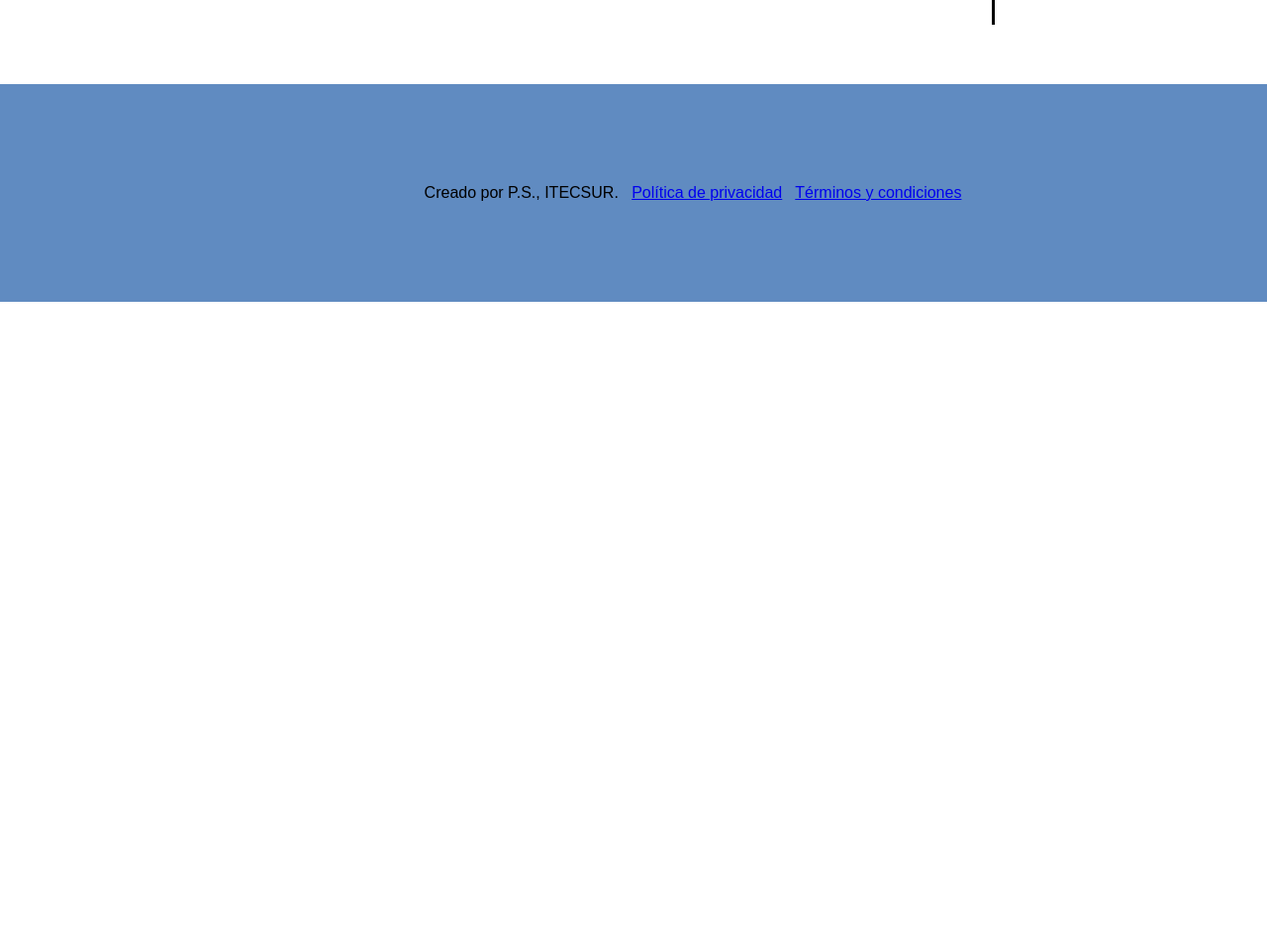
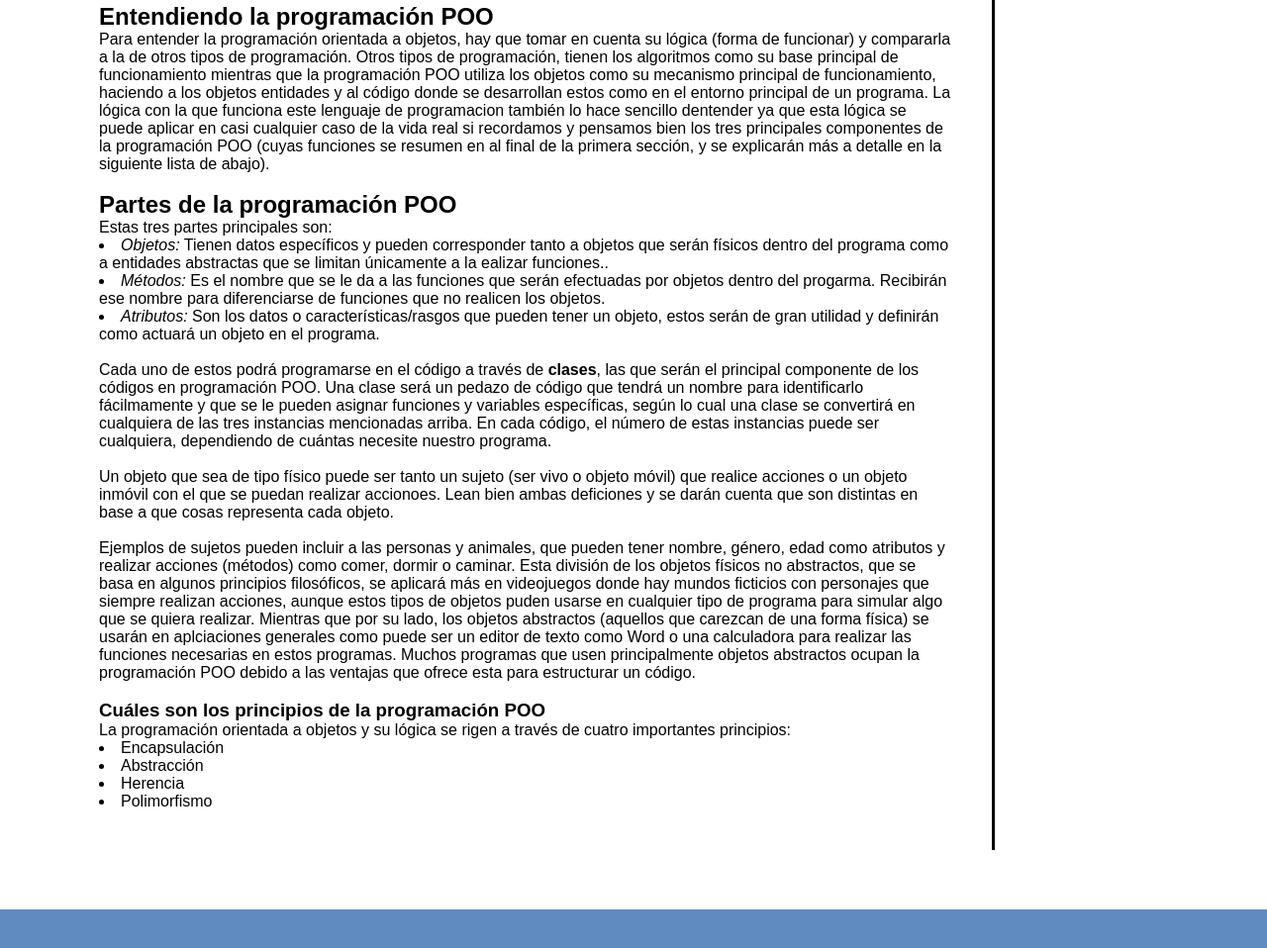
Before and after one commit to Upasf05/PaginaWebPS, a plain HTML site: page pgobjetos.html in a window 1280 px wide. Shown: the part 422-1380 px from the top of the page at 99% size. Before the commit the page ends 800 px from the top, so only its background shows below. Drawn offline with Linux system fonts and the light colour scheme.

Commit message:
Update pgobjetos.html

```diff
--- a/pgobjetos.html
+++ b/pgobjetos.html
@@ -24,6 +24,7 @@
         <div class="contenido">
             <div class="articulos">
                 <div class="secciones">
+                    <h2></h2>
                     <h1>Programación orientada a objetos (POO)</h1>
                     <p>La programación orientada a objetos (POO) es un paradigma de programación que utiliza objetos y sus interacciones para diseñar aplicaciones y programas informáticos, organizando las bases del software en estos. Cada objeto tendrá sus atributos y su propia conducta dentro del programa.
                     En esta programación destacará el hecho de que cuando un programa esté en ejecución, sus objetos se podrán manipular o interactuar con ellos por parte del usuario, haciendo que un código sea más fácil de entender al saber que cada una de sus funciones está en un objeto.
@@ -32,8 +33,39 @@
                     <br>
                     <p>
                     Siguiendo el nombre de esta forma de programación, esta tendrá un código que le dará mayor enfoque a los objetos que a la misma lógica del programa, ya que en este caso, los objetos son los que construirán y efectuarán la lógica del programa al estar en estos las distintas funciones.
-                    Los objetos, además formarán sus conductas propias con los atributos que tengan y las funciones que se les asignen, conformando así la funcionalidad de un programa POO, como son las siglas de este tupo de programación.
-                    Para ello, cada objeto se encontrará en una clase dentro del código, y en esta clase se le pueden dar los atributos (valores) y métodos (funciones) que sean necesarias para nuestro programa, aplicación, o juego.
+                    Los objetos, además formarán sus conductas propias con los atributos que tengan y los métodos (funcios) que se les asignen, conformando así la funcionalidad de un programa POO, como son las siglas de este tupo de programación.
+                    Para ello, cada objeto se encontrará en una clase dentro del código, y en esta clase se le pueden dar los atributos (valores) y métodos (funciones) que sean necesarias para nuestro programa, aplicación, o juego.</p>
+                    <br>
+                    <h2>Entendiendo la programación POO</h2>
+                    <p>Para entender la programación orientada a objetos, hay que tomar en cuenta su lógica (forma de funcionar) y compararla a la de otros tipos de programación. Otros tipos de programación, tienen los algoritmos como su base principal de funcionamiento mientras que la programación POO
+                    utiliza los objetos como su mecanismo principal de funcionamiento, haciendo a los objetos entidades y al código donde se desarrollan estos como en el entorno principal de un programa. La lógica con la que funciona este lenguaje de programacion también lo hace sencillo dentender ya que
+                    esta lógica se puede aplicar en casi cualquier caso de la vida real si recordamos y pensamos bien los tres principales componentes de la programación POO (cuyas funciones se resumen en al final de la primera sección, y se explicarán más a detalle en la siguiente lista de abajo).</p>
+                    <br>
+                    <h2>Partes de la programación POO</h2>
+                    <p>Estas tres partes principales son:</p>
+                    <li><i>Objetos:</i> Tienen datos específicos y pueden corresponder tanto a objetos que serán físicos dentro del programa como a entidades abstractas que se limitan únicamente a la ealizar funciones..</li>
+                    <li><i>Métodos:</i> Es el nombre que se le da a las funciones que serán efectuadas por objetos dentro del progarma. Recibirán ese nombre para diferenciarse de funciones que no realicen los objetos.</li>
+                    <li><i>Atributos:</i> Son los datos o características/rasgos que pueden tener un objeto, estos serán de gran utilidad y definirán como actuará un objeto en el programa.</li>
+                    <br>
+                    <p>Cada uno de estos podrá programarse en el código a través de <b>clases</b>, las que serán el principal componente de los códigos en programación POO. Una clase será un pedazo de código que tendrá un nombre para identificarlo fácilmamente y que se le pueden asignar funciones
+                    y variables específicas, según lo cual una clase se convertirá en cualquiera de las tres instancias mencionadas arriba. En cada código, el número de estas instancias puede ser cualquiera, dependiendo de cuántas necesite nuestro programa.</p>
+                    <br>
+                    <p>Un objeto que sea de tipo físico puede ser tanto un sujeto (ser vivo o objeto móvil) que realice acciones o un objeto inmóvil con el que se puedan realizar accionoes. Lean bien ambas deficiones y se darán cuenta que son distintas en base a que cosas representa cada objeto.</p>
+                    <br>
+                    <p>Ejemplos de sujetos pueden incluir a las personas y animales, que pueden tener nombre, género, edad como atributos y realizar acciones (métodos) como comer, dormir o caminar. Esta división de los objetos físicos no abstractos, que se basa en algunos principios filosóficos, se
+                    aplicará más en videojuegos donde hay mundos ficticios con personajes que siempre realizan acciones, aunque estos tipos de objetos puden usarse en cualquier tipo de programa para simular algo que se quiera realizar. Mientras que por su lado, los objetos abstractos (aquellos
+                    que carezcan de una forma física) se usarán en aplciaciones generales como puede ser un editor de texto como Word o una calculadora para realizar las funciones necesarias en estos programas. Muchos programas que usen principalmente objetos abstractos ocupan la programación POO
+                    debido a las ventajas que ofrece esta para estructurar un código.</p>
+                    <br>
+                    <h3>Cuáles son los principios de la programación POO</h3>
+                    <p>La programación orientada a objetos y su lógica se rigen a través de cuatro importantes principios:
+                    <li>Encapsulación</li>
+                    <li>Abstracción</li>
+                    <li>Herencia</li>
+                    <li>Polimorfismo</li>
+                    </p>
+                    <p></p>
+                    </p>
                     </p>
                 </div>
             </div>
```
